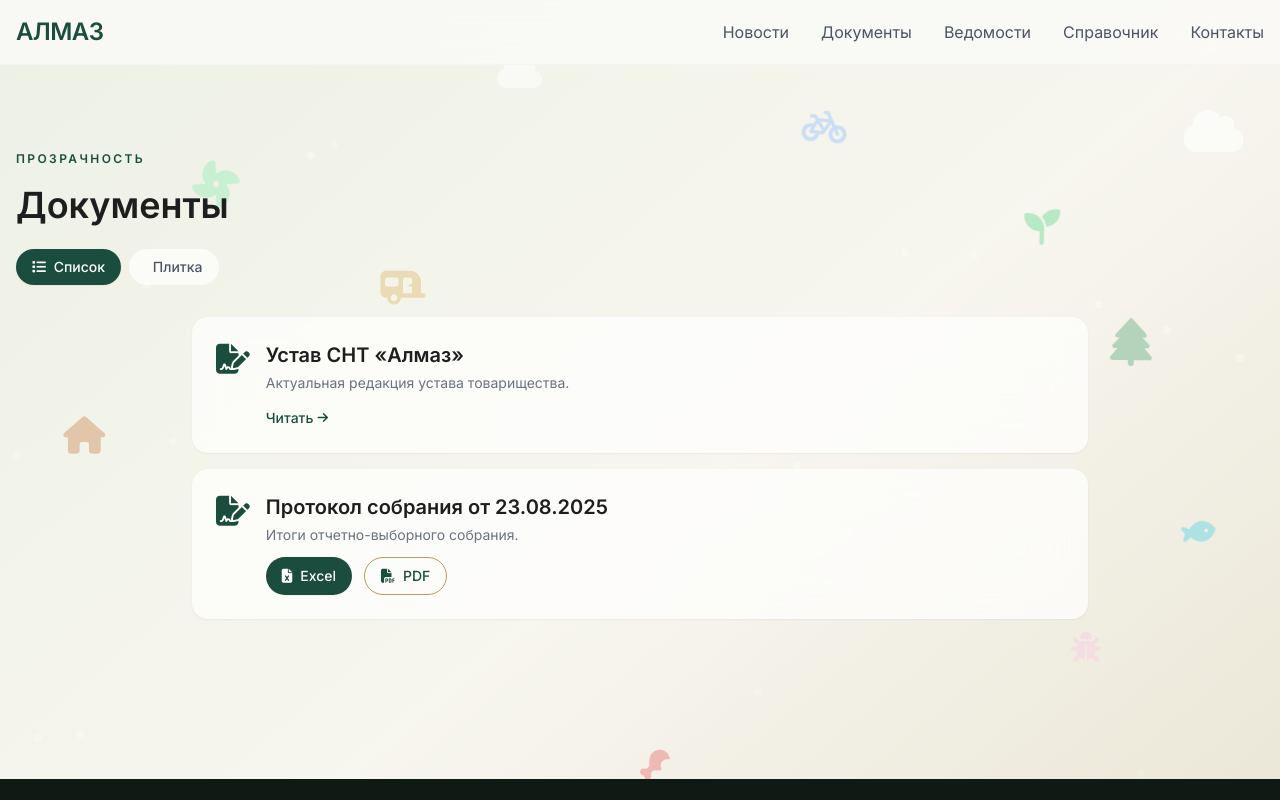
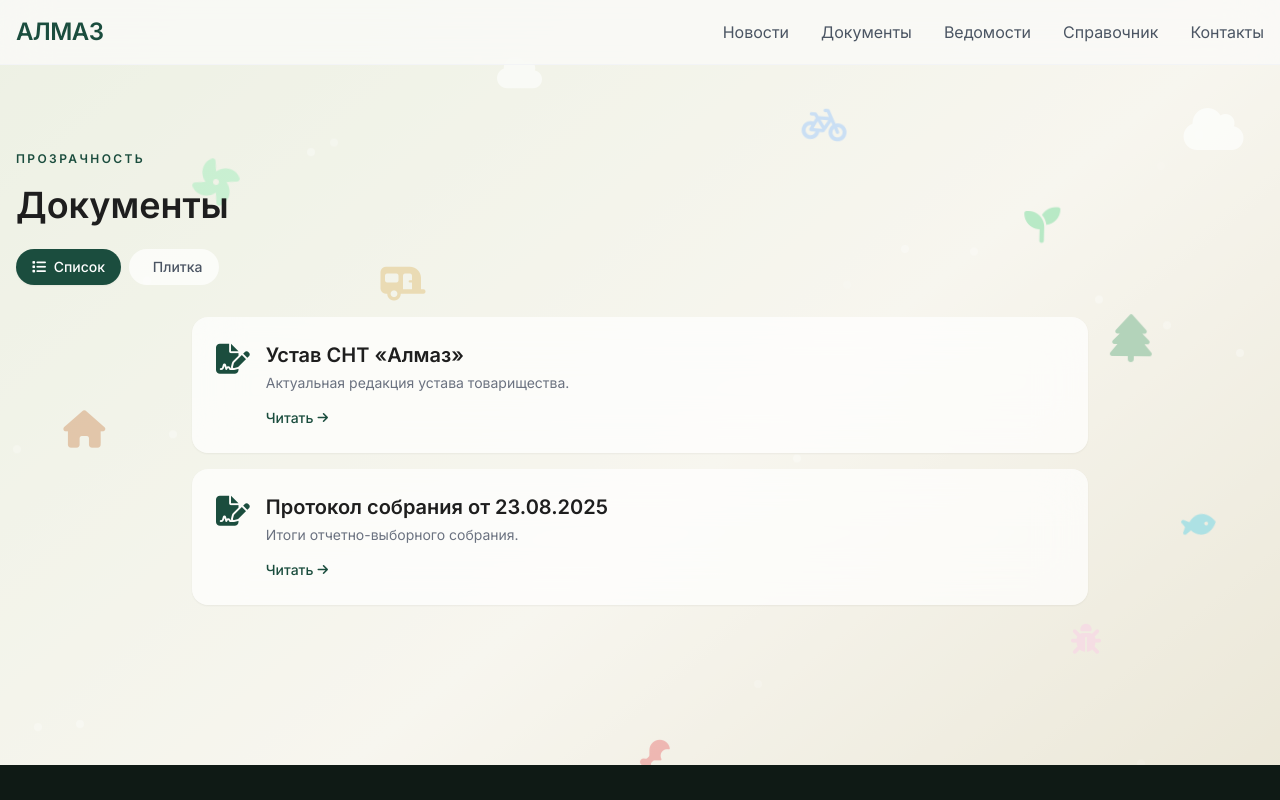
Before and after one commit to rawcam/almaz-snt, a Next.js app: page /almaz-snt/docs in a window 1280 px wide. Shown: the top 800 px of the page. Built offline with nearby package versions, Linux system fonts and the light colour scheme.

Commit message:
Update docs.js

```diff
--- a/src/pages/docs.js
+++ b/src/pages/docs.js
@@ -12,17 +12,13 @@ const documents = [
     title: 'Устав СНТ «Алмаз»',
     description: 'Актуальная редакция устава товарищества.',
     link: '/docs/ustav',
-    isTextPage: true, // флаг, что это текстовая страница без скачивания
   },
   {
-    id: 3,
+    id: 2,
     icon: 'fa-solid fa-file-signature',
     title: 'Протокол собрания от 23.08.2025',
     description: 'Итоги отчетно-выборного собрания.',
-    formats: {
-      xlsx: '/almaz-snt/uploads/documents/protocol-2025-08-23.xlsx',
-      pdf: '/almaz-snt/uploads/documents/protocol-2025-08-23.pdf',
-    },
+    link: '/docs/protocol-2025-08-23',
   },
 ]
 
@@ -83,7 +79,6 @@ export default function Docs() {
               transition={{ duration: 0.5, delay: i * 0.1 }}
               className="bg-white/70 backdrop-blur-xl rounded-2xl p-5 md:p-6 shadow-sm hover:shadow-md transition-all"
             >
-              {doc.isTextPage ? (
               <Link href={doc.link} className="flex items-start gap-4 group">
                 <div className="text-3xl text-green-deep shrink-0">
                   <i className={doc.icon}></i>
@@ -99,37 +94,6 @@ export default function Docs() {
                   </span>
                 </div>
               </Link>
-              ) : (
-                <div className="flex items-start gap-4">
-                  <div className="text-3xl text-green-deep shrink-0">
-                    <i className={doc.icon}></i>
-                  </div>
-                  <div className="flex-1 min-w-0">
-                    <h3 className="font-semibold text-dark text-lg md:text-xl mb-1">
-                      {doc.title}
-                    </h3>
-                    <p className="text-gray-500 text-sm mb-3">{doc.description}</p>
-                    <div className="flex flex-wrap gap-3">
-                      <a
-                        href={doc.formats.xlsx}
-                        className="inline-flex items-center gap-2 px-4 py-2 rounded-full bg-green-deep text-white text-sm font-medium hover:bg-[#12392e] transition-colors shadow-sm"
-                        download
-                      >
-                        <i className="fa-solid fa-file-excel"></i>
-                        Excel
-                      </a>
-                      <a
-                        href={doc.formats.pdf}
-                        className="inline-flex items-center gap-2 px-4 py-2 rounded-full border border-gold text-green-deep text-sm font-medium hover:bg-gold hover:text-white transition-colors"
-                        download
-                      >
-                        <i className="fa-solid fa-file-pdf"></i>
-                        PDF
-                      </a>
-                    </div>
-                  </div>
-                </div>
-              )}
             </motion.div>
           ))}
         </div>
```
Lines whose indentation alone changed are shown as unchanged.
